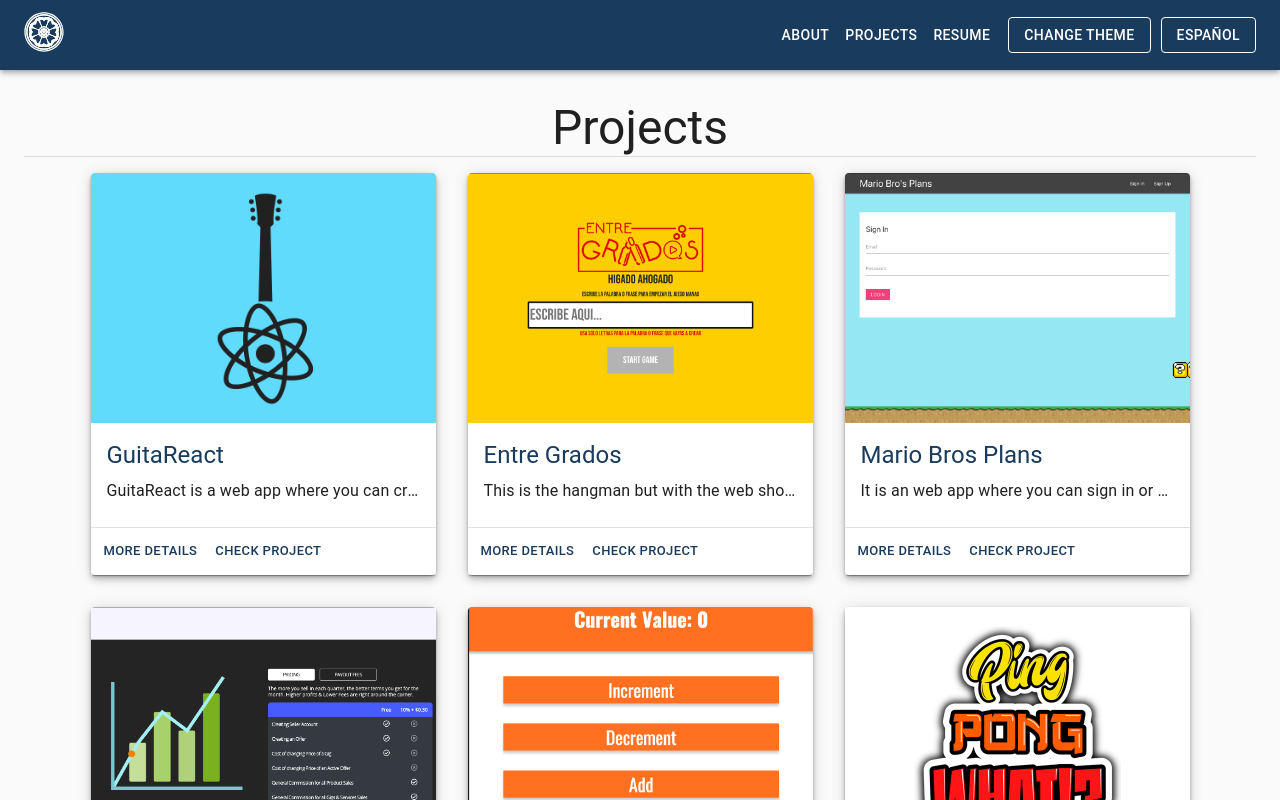
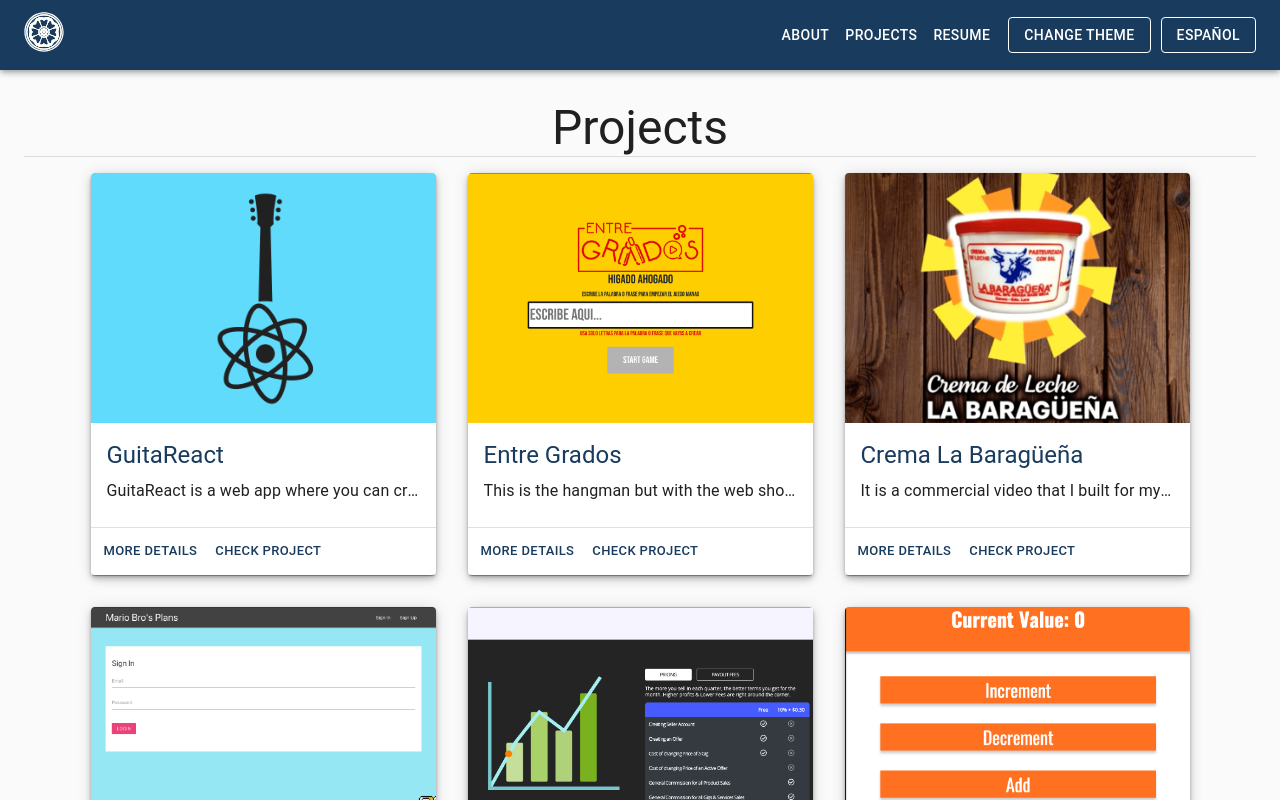
Before and after one commit to alonsogchparra/react-alonso-protfolio, a React (Create React App) app: page /projects in a window 1280 px wide. Shown: the top 800 px of the page. Built offline with nearby package versions, Linux system fonts and the light colour scheme.

Commit message:
New project added

```diff
--- a/src/content/projects.js
+++ b/src/content/projects.js
@@ -6,6 +6,7 @@
 import oki_card from "../media/images/projects/oki_card.png";
 import vg from "../media/images/projects/vg_4_kids_card.png";
 import entregrados from '../media/images/projects/entregrados.png';
+import crema from '../media/images/projects/crema.png';
 
 import oki_detail from "../media/images/projects/oki.png";
 import vg_detail from "../media/images/projects/vg_4_kids.png";
@@ -31,7 +32,7 @@
     projectLink: "guitareact",
     githubLink: "https://github.com/aliens9889/guitareact",
     video: "https://www.youtube.com/embed/I370AZCxWgk",
-    id: 8,
+    id: 9,
   },
   {
     name: "Entre Grados",
@@ -52,6 +53,26 @@
     projectLink: "entre_grados",
     githubLink: "https://github.com/aliens9889/react-entre-grados",
     video: "https://www.youtube.com/embed/xvWx7gs6OEQ",
+    id: 8,
+  },
+  {
+    name: "Crema La Baragüeña",
+    description_en:
+      "It is a commercial video that I built for my uncle showing the quality of his product. The illustrations for the commercial I used Adobe Illustrator, the animations I used Adobe After Effects, the voice over I used my own voice and put all these elements together with Camtasia. If you have the opportunity, give a shot with La Baragüeña products, you will get amazed!",
+    description_es:
+      "Es un video comercial que le realice a un tio mostrando la calidad de su producto. Las ilustraciones del video los hice con Adobe Illustrator, las animaciones use Adobe After Effects, para el voice over use mi voz y la union de todos los elementos para crear el video use Camtasia. Si tienen la oportunidad de probar los productos de La Baragüeña, se van a dar un banquete.",
+    image: crema,
+    imageDetail: crema,
+    developed: [
+      "Camtasia",
+      "Voice Over",
+      "Adobe After Effects",
+      "Adobe Illustrator",
+    ],
+    link: null,
+    projectLink: "crema_la_baraguena",
+    githubLink: null,
+    video: "https://www.youtube.com/embed/tBfAzttYxDM",
     id: 7,
   },
   {
```
Also changed, not shown: src/media/images/projects/crema.png (added).
